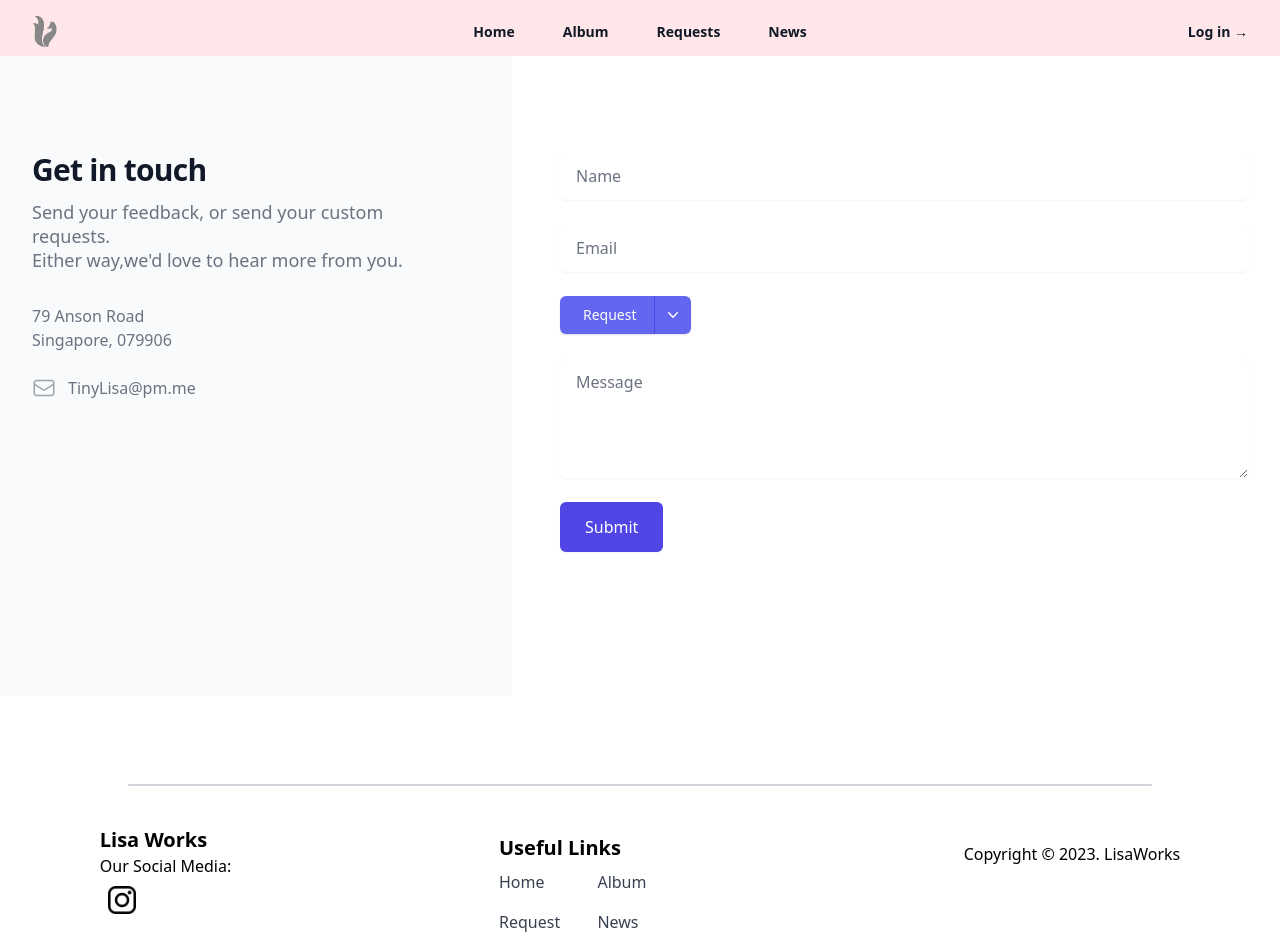
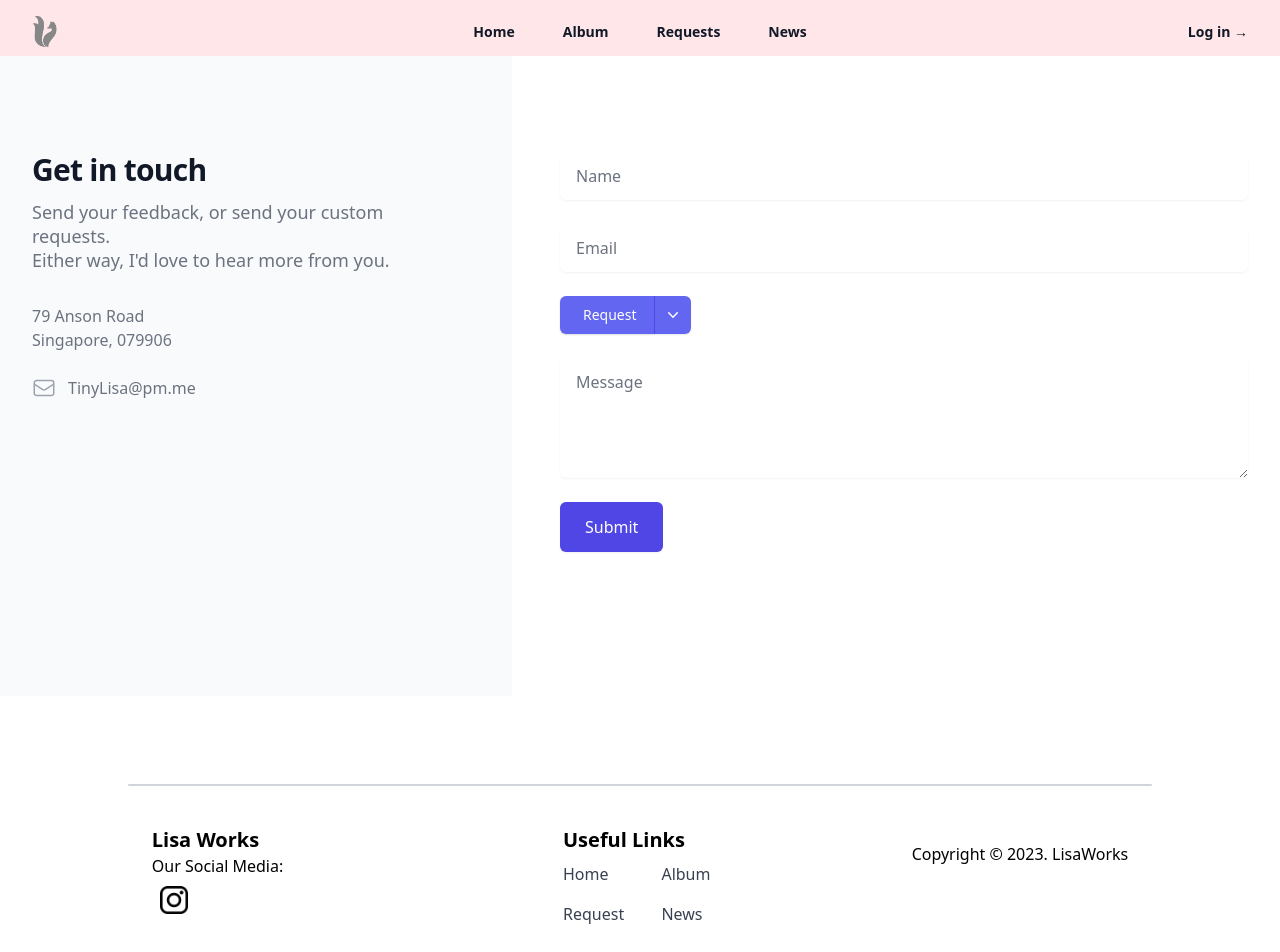
Before and after one commit to paulngch/lisaworks.studio-frontend, a React (Vite) app: page /pages/contact in a window 1280 px wide. Shown: the top 952 px of the page. Built offline with nearby package versions, Linux system fonts and the light colour scheme.

Commit message:
fixed href for contacts/requests to correct page

```diff
--- a/src/components/home/Hero.tsx
+++ b/src/components/home/Hero.tsx
@@ -25,7 +25,7 @@ const Hero = () => {
               </p>
               <div className="mt-10 flex items-center justify-center gap-x-6">
                 <a
-                  href="#"
+                  href="/pages/contact"
                   className="rounded-md bg-pink-600 px-3.5 py-2.5 text-sm font-semibold text-white shadow-sm hover:bg-pink-500 focus-visible:outline focus-visible:outline-2 focus-visible:outline-offset-2 focus-visible:outline-pink-600"
                 >
                   Request Now
--- a/src/components/layout/Footer.tsx
+++ b/src/components/layout/Footer.tsx
@@ -3,22 +3,23 @@ import { Link as NavLink } from "react-router-dom";
 const Footer = () => {
   return (
     <>
-      <div className="flex flex-col pt-4 mt-10">
+      <div className="flex flex-col pt-4 mt-10 mb-40">
         <div className="flex justify-center">
           <hr className=" w-[80%] h-0.5 my-8 bg-gray-300 border-0 rounded dark:bg-gray-700" />
         </div>
 
-        <div className="footerContainer flex items-start justify-evenly space-x-40">
-          <div className="footerLeft flex flex-col p-2 bg-slate-500m">
+        <div className="footerContainer flex items-start justify-evenly">
+          <div className="footerLeft flex flex-col p-2 ">
             <div className="flex text-xl font-semibold">Lisa Works</div>
-            <div className="flex">Our Social Media:</div>
+            <div className="hidden sm:block">Our Social Media:</div>
             <div className="socialIcons flex">
               <a href="https://www.instagram.com/lisaworks.studio/">
                 <img className="max-h-11 p-2" src="/Instagram.png" />
               </a>
             </div>
           </div>
-          <div className="footerCenter p-2 hidden lg:block">
+          {/* <div></div> */}
+          <div className="footerCenter pl-32 hidden lg:block ">
             <div className=" text-xl font-semibold pt-2">Useful Links</div>
             <div>
               <button className="text-gray-700 w-1/2 text-left py-2">
@@ -28,18 +29,15 @@ const Footer = () => {
                 <NavLink to="/pages/album">Album</NavLink>
               </button>
               <button className="text-gray-700 w-1/2 text-left py-2">
-                <NavLink to="/pages/request">Request</NavLink>
+                <NavLink to="/pages/contact">Request</NavLink>
               </button>
               <button className="text-gray-700 w-1/2 text-left py-2">
                 <NavLink to="/pages/charity">News</NavLink>
               </button>
-              {/* <button className="text-gray-700 w-1/2 text-left py-2">
-                <NavLink to="/pages/about">About</NavLink>
-              </button> */}
             </div>
           </div>
           {}
-          <div className="footerRight p-2 mt-4">
+          <div className="footerRight p-2 mt-4 ">
             Copyright © 2023. LisaWorks
           </div>
         </div>
--- a/src/components/layout/Navbar.tsx
+++ b/src/components/layout/Navbar.tsx
@@ -5,7 +5,7 @@ import { Bars3Icon, XMarkIcon } from "@heroicons/react/24/outline";
 const navigation = [
   { name: "Home", href: "/" },
   { name: "Album", href: "#" },
-  { name: "Requests", href: "#" },
+  { name: "Requests", href: "/pages/contact" },
   { name: "News", href: "#" },
 ];
 
--- a/src/pages/Contact.tsx
+++ b/src/pages/Contact.tsx
@@ -97,7 +97,7 @@ export default function Contact() {
                   <p className="mt-3 text-lg leading-6 text-gray-500">
                     Send your feedback, or send your custom requests.
                     <br />
-                    Either way,we'd love to hear more from you.
+                    Either way, I'd love to hear more from you.
                   </p>
                   <div className="mt-8 text-base text-gray-500">
                     <div>
```
